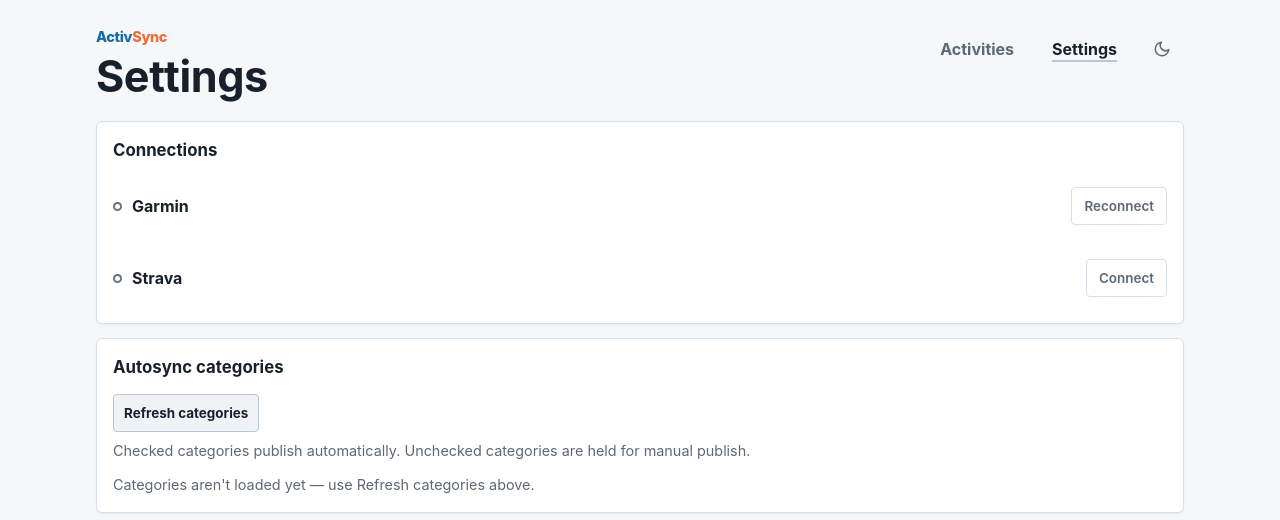
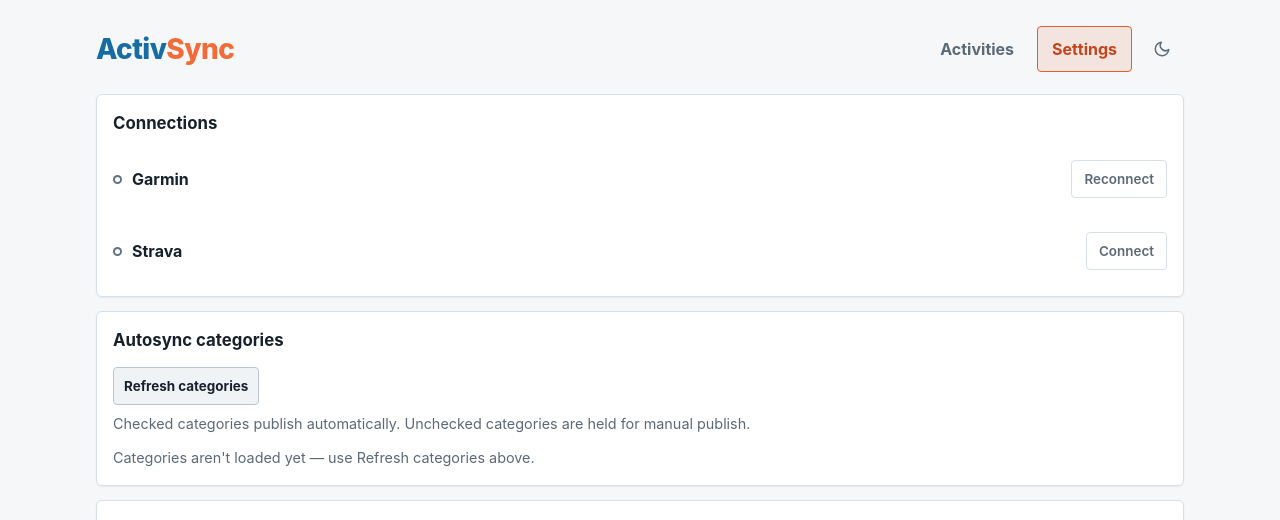
Before and after one commit to secunit404/activsync, a FastAPI app: template src/activsync/templates/settings.html in a window 1280 px wide. Shown: the top 520 px of the page. Run offline with FastAPI, Linux system fonts and the light colour scheme; the template is opened without the code that fills it, so the values that code supplies are empty.

Commit message:
refactor: make the app name the page heading and drop the duplicate title
The nav's first item already named the page, so the h1 under it restated it
and cost a row of vertical space — while the app name itself sat at 0.9rem,
the smallest text on the page. The brand lockup takes the h1 instead.

The nav's active item is filled rather than underlined, since it is now the
only thing naming the current page. setup.html has no nav, so its h1 is not
redundant and keeps the small-lockup-over-title pattern — which is why the
large lockup is a new class rather than a redefinition of .brand-lockup.

```diff
--- a/src/activsync/static/css/layout.css
+++ b/src/activsync/static/css/layout.css
@@ -8,7 +8,7 @@
 
 .page-header {
     display: flex;
-    align-items: flex-start;
+    align-items: center;
     justify-content: space-between;
     gap: 18px;
     margin: 8px 0 22px;
@@ -43,6 +43,20 @@
 }
 
 .brand-link:hover { text-decoration: none; }
+
+/* The large lockup on the two pages that have nav. Those pages dropped their
+   per-page h1 — the nav's active item says which page you are on — so the app
+   name is the heading. setup.html has no nav and keeps .brand-lockup above its
+   own h1, which is why this is a separate class rather than a redefinition. */
+.brand-heading {
+    margin: 0;
+    color: var(--ink);
+    font-family: var(--sans);
+    font-size: 1.75rem;
+    font-weight: 800;
+    letter-spacing: -0.02em;
+    line-height: 1.1;
+}
 
 .brand-activ { color: var(--garmin); }
 
--- a/src/activsync/static/css/nav.css
+++ b/src/activsync/static/css/nav.css
@@ -39,20 +39,19 @@
     text-decoration: none;
 }
 
+/* Filled rather than underlined: the nav pages dropped their h1, so this is
+   the only thing naming the current page and it has to carry that alone. */
 .nav-menu-items .button-link[aria-current="page"] {
-    border-color: transparent;
-    background: transparent;
-    color: var(--ink);
+    border-color: var(--accent);
+    background: color-mix(in srgb, var(--accent) 12%, transparent);
+    color: var(--accent-ink);
     font-weight: 750;
-    text-decoration: underline;
-    text-decoration-color: var(--border-strong);
-    text-decoration-thickness: 2px;
-    text-underline-offset: 5px;
+    text-decoration: none;
 }
 
 .nav-menu-items .button-link[aria-current="page"]:hover {
-    border-color: transparent;
-    background: transparent;
+    border-color: var(--accent);
+    background: color-mix(in srgb, var(--accent) 18%, transparent);
 }
 
 /* Theme toggle */
--- a/src/activsync/templates/dashboard.html
+++ b/src/activsync/templates/dashboard.html
@@ -2,10 +2,7 @@
 {% block title %}ActivSync — Activities{% endblock %}
 {% block content %}
 <header class="page-header">
-    <div>
-        <p class="page-kicker brand-lockup"><a class="brand-link" href="/" aria-label="ActivSync — activities"><span class="brand-activ">Activ</span><span class="brand-sync">Sync</span></a></p>
-        <h1>Activities</h1>
-    </div>
+    <h1 class="brand-heading"><a class="brand-link" href="/" aria-label="ActivSync — activities"><span class="brand-activ">Activ</span><span class="brand-sync">Sync</span></a></h1>
     <div class="header-actions">
     <button class="mobile-theme-toggle theme-toggle" type="button" aria-label="Toggle light or dark theme" aria-pressed="false" onclick="activsyncToggleTheme()">
         <svg class="icon-sun" viewBox="0 0 24 24" fill="none" stroke="currentColor" stroke-width="2" stroke-linecap="round" stroke-linejoin="round" aria-hidden="true"><circle cx="12" cy="12" r="4"/><path d="M12 2v2M12 20v2M4.9 4.9l1.4 1.4M17.7 17.7l1.4 1.4M2 12h2M20 12h2M4.9 19.1l1.4-1.4M17.7 6.3l1.4-1.4"/></svg>
--- a/src/activsync/templates/settings.html
+++ b/src/activsync/templates/settings.html
@@ -2,10 +2,7 @@
 {% block title %}ActivSync — Settings{% endblock %}
 {% block content %}
 <header class="page-header">
-    <div>
-        <p class="page-kicker brand-lockup"><a class="brand-link" href="/" aria-label="ActivSync — activities"><span class="brand-activ">Activ</span><span class="brand-sync">Sync</span></a></p>
-        <h1>Settings</h1>
-    </div>
+    <h1 class="brand-heading"><a class="brand-link" href="/" aria-label="ActivSync — activities"><span class="brand-activ">Activ</span><span class="brand-sync">Sync</span></a></h1>
     <div class="header-actions">
     <button class="mobile-theme-toggle theme-toggle" type="button" aria-label="Toggle light or dark theme" aria-pressed="false" onclick="activsyncToggleTheme()">
         <svg class="icon-sun" viewBox="0 0 24 24" fill="none" stroke="currentColor" stroke-width="2" stroke-linecap="round" stroke-linejoin="round" aria-hidden="true"><circle cx="12" cy="12" r="4"/><path d="M12 2v2M12 20v2M4.9 4.9l1.4 1.4M17.7 17.7l1.4 1.4M2 12h2M20 12h2M4.9 19.1l1.4-1.4M17.7 6.3l1.4-1.4"/></svg>
```
Also changed, not shown: tests/test_dashboard_routes.py (+25 -1 lines).
